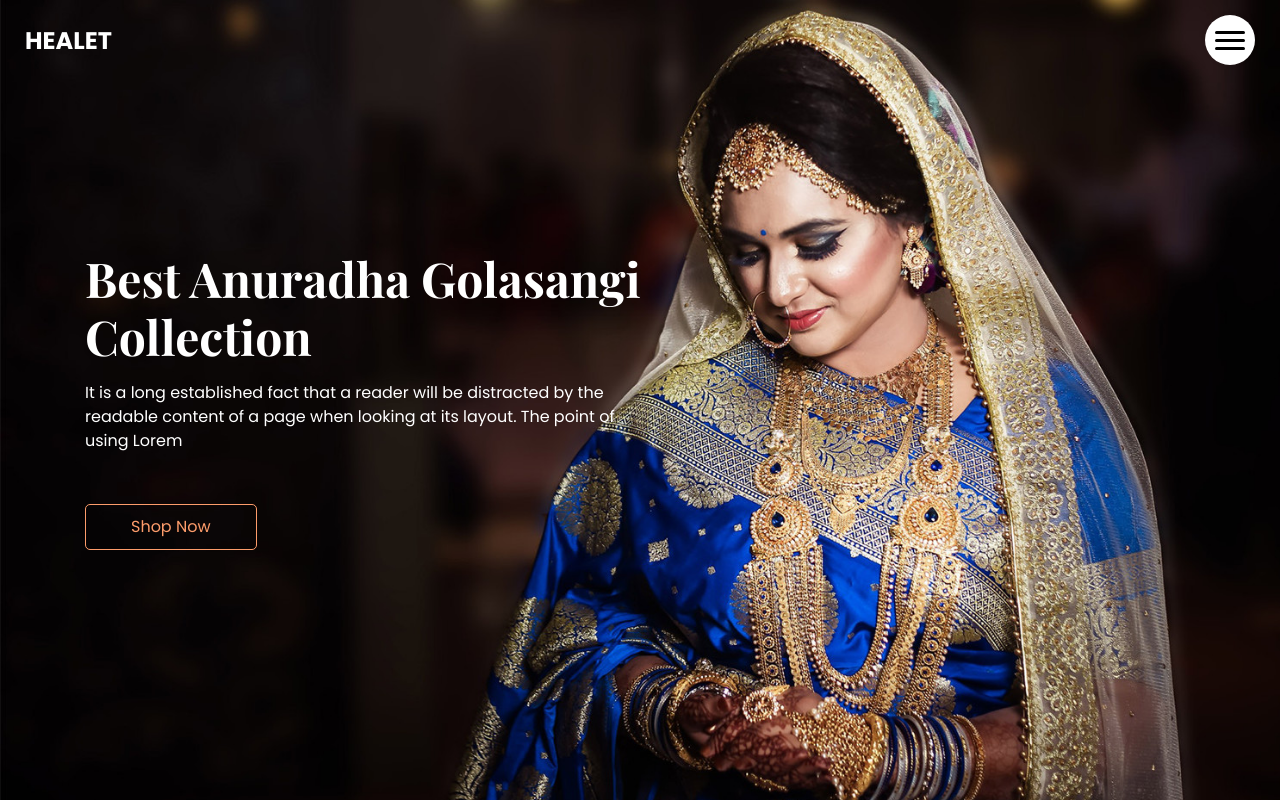
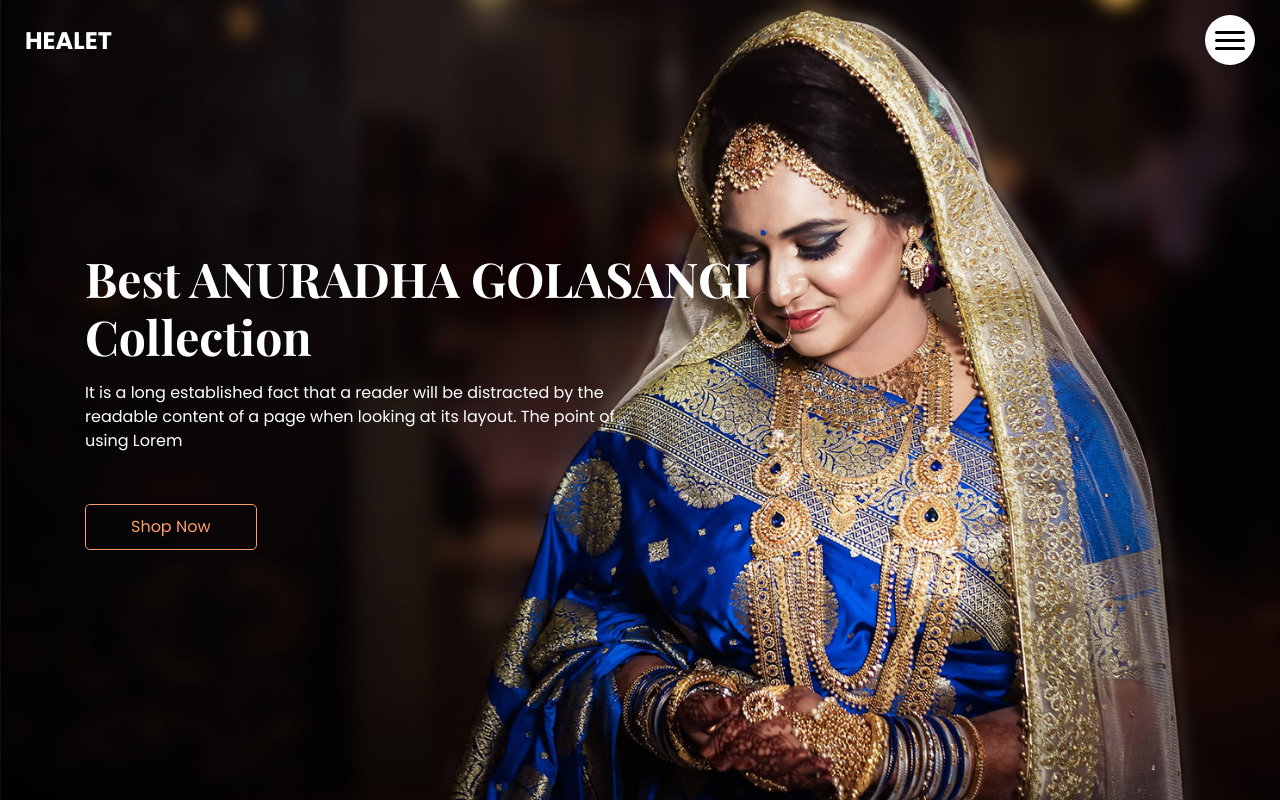
Before and after one commit to AnuradhaCNC/healet-html, a plain HTML site: page index.html in a window 1280 px wide. Shown: the top 802 px of the page. Drawn offline with nearby package versions, Linux system fonts and the light colour scheme.

Commit message:
Git demo

```diff
--- a/index.html
+++ b/index.html
@@ -71,7 +71,7 @@
       <div class="col-md-9 col-lg-8">
         <div class="detail-box">
           <h1>
-            Best Anuradha Golasangi
+            Best ANURADHA GOLASANGI
             <br> Collection
           </h1>
           <p>
```
